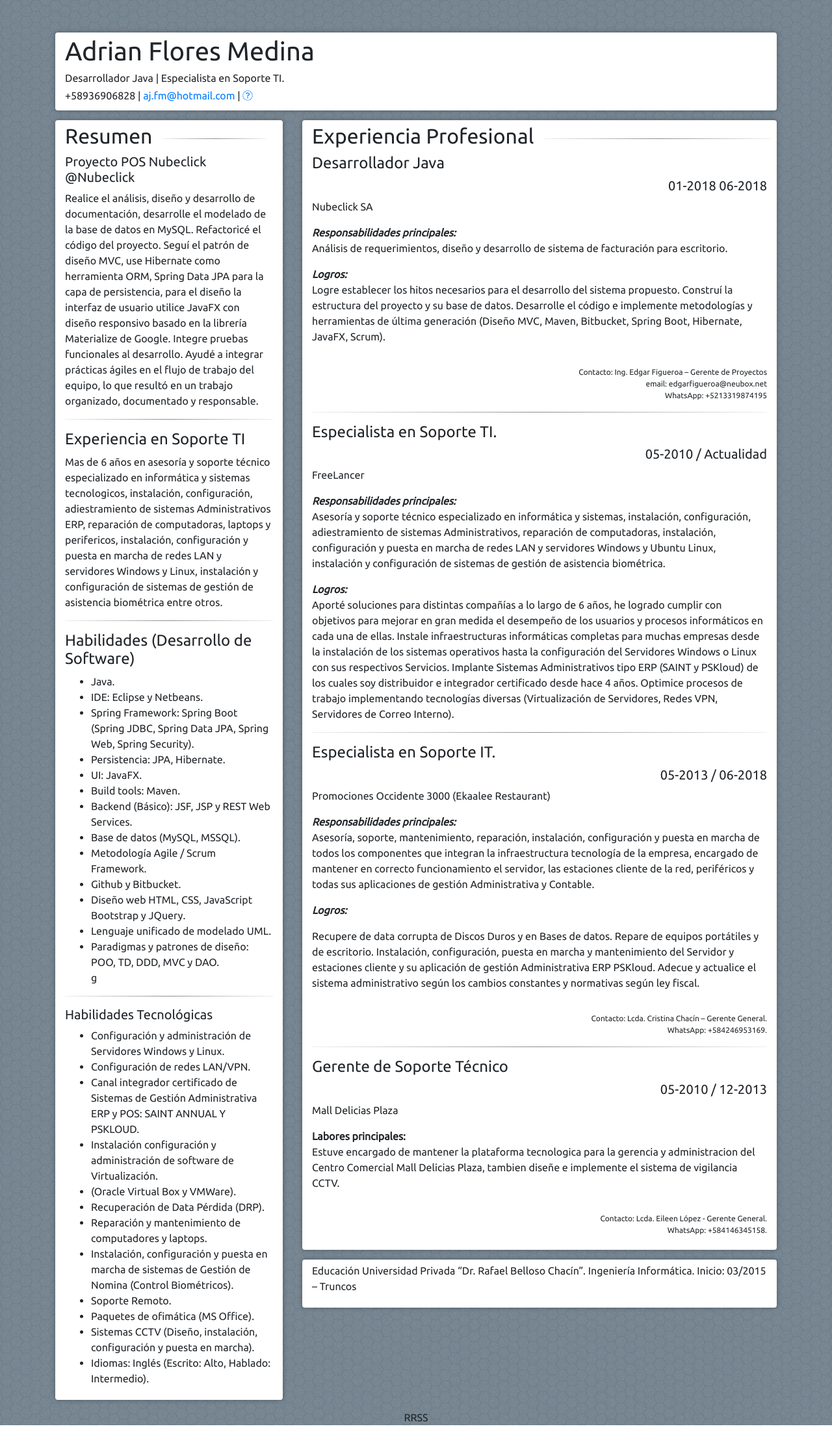
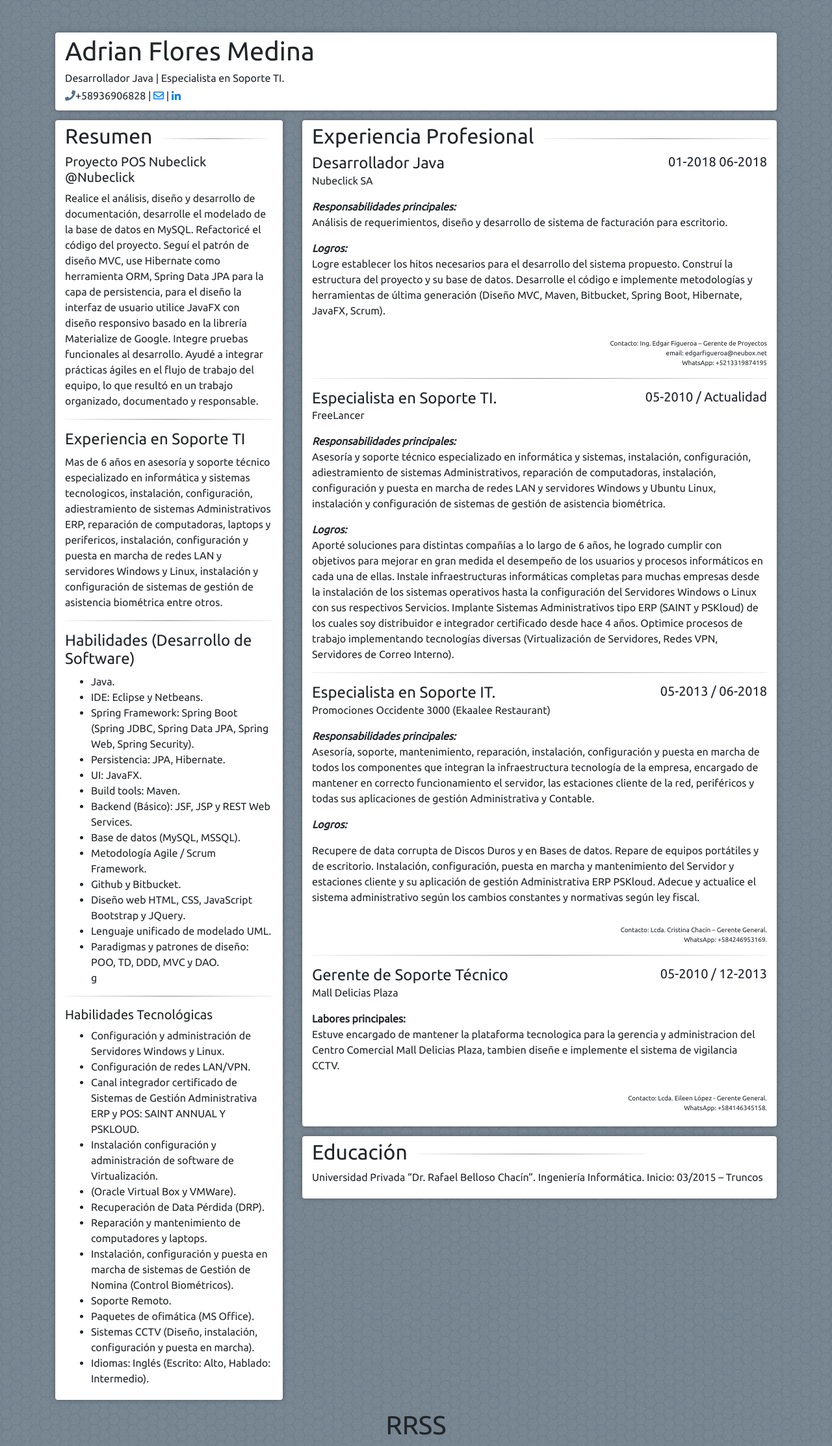
Before and after one commit to ajfmo/ajfmo.github.io, a PHP site: page / in a window 1280 px wide. Shown: the whole page at 65% size. Before the commit the page ends 2194 px from the top, so only its background shows below. Run offline with PHP 8.4, Linux system fonts and the light colour scheme.

Commit message:
Update 4

```diff
--- a/css/style.css
+++ b/css/style.css
@@ -48,10 +48,18 @@
 }
 
 .contacto {
-  font-size: 12px;
+  font-size: 10px;
 }
 
-.misma-linea {
-  clear: both;
+.misma-linea h4{
   display: inline;
 }
+.misma-linea h5{
+  float: right;
+  display: inline;
+}
+
+
+.fa-phone {
+  color: #557085;
+}
--- a/index.html
+++ b/index.html
@@ -24,7 +24,7 @@
         <div>
           <h1>Adrian Flores Medina</h1>
           <h6>Desarrollador Java | Especialista en Soporte TI.</h6>
-          <h6>+58936906828 | <a href="mailto:aj.fm@hotmail.com?Subject=Hello%20again">aj.fm@hotmail.com</a> | <a href="htttp://www.linkedin.com/ajfmo"><i class="fab fa-linkedin-in">linkedin: ajfmo</i></a></h6>
+          <h6><i class="fas fa-phone"></i></i>+58936906828 | <a href="mailto:aj.fm@hotmail.com?Subject=Hello%20again"><i class="far fa-envelope"></i></a> | <a href="https://www.linkedin.com/in/ajfmo/" target="_blank"><i class="fab fa-linkedin-in"></i></a></h6>
         </div>
       </div>
     </div>
@@ -35,7 +35,6 @@
         <div class="resumen">
           <main role="main">
             <h2>Resumen</h2>
-
             <h5>Proyecto POS Nubeclick @Nubeclick</h5>
             <p>Realice el análisis, diseño y desarrollo de documentación, desarrolle el modelado de la base de datos en MySQL. Refactoricé el código del proyecto. Seguí el patrón de diseño MVC, use Hibernate como herramienta ORM, Spring Data JPA para la
               capa de persistencia, para el diseño la interfaz de usuario utilice JavaFX con diseño responsivo basado en la librería Materialize de Google. Integre pruebas funcionales al desarrollo. Ayudé a integrar prácticas ágiles en el flujo de trabajo
@@ -62,7 +61,6 @@
               <li>Paradigmas y patrones de diseño: POO, TD, DDD, MVC y DAO.</li>g
             </ul>
             <hr>
-
             <h5>Habilidades Tecnológicas</h5>
             <ul>
               <li>Configuración y administración de Servidores Windows y Linux.</li>
@@ -96,9 +94,8 @@
             Análisis de requerimientos, diseño y desarrollo de sistema de facturación para escritorio.
           </p>
           <strong><em> Logros:</em></strong>
-          <p>
-            Logre establecer los hitos necesarios para el desarrollo del sistema propuesto. Construí la estructura del proyecto y su base de datos. Desarrolle el código e implemente metodologías y herramientas de última generación (Diseño MVC, Maven, Bitbucket, Spring
-            Boot, Hibernate, JavaFX, Scrum).
+          <p>Logre establecer los hitos necesarios para el desarrollo del sistema propuesto. Construí la estructura del proyecto y su base de datos. Desarrolle el código e implemente metodologías y herramientas de última generación (Diseño MVC, Maven, Bitbucket,
+            Spring Boot, Hibernate, JavaFX, Scrum).
           </p>
           <div class="text-right contacto">
             <br>Contacto: Ing. Edgar Figueroa – Gerente de Proyectos
@@ -106,8 +103,10 @@
             <br>WhatsApp: +5213319874195
           </div>
           <hr>
+          <div class="misma-linea">
             <h4>Especialista en Soporte TI.</h4>
             <h5 class="text-right">05-2010 / Actualidad</h5>
+          </div>
           <p>FreeLancer</p>
           <strong><em>Responsabilidades principales:</em></strong>
           <p>
@@ -121,8 +120,10 @@
             e integrador certificado desde hace 4 años. Optimice procesos de trabajo implementando tecnologías diversas (Virtualización de Servidores, Redes VPN, Servidores de Correo Interno).
           </p>
           <hr>
+          <div class="misma-linea">
             <h4>Especialista en Soporte IT.</h4>
             <h5 class="text-right">05-2013 / 06-2018</h5>
+          </div>
           <p>Promociones Occidente 3000 (Ekaalee Restaurant)</p>
           <strong><em>Responsabilidades principales:</em></strong>
           <p>
@@ -138,8 +139,10 @@
               <br>WhatsApp: +584246953169.
             </div>
             <hr>
+            <div class="misma-linea">
               <h4>Gerente de Soporte Técnico</h4>
               <h5 class="text-right">05-2010 / 12-2013</h5>
+            </div>
             <p>Mall Delicias Plaza</p>
             <strong class="em">Labores principales:</strong>
             <p>Estuve encargado de mantener la plataforma tecnologica para la gerencia y administracion del Centro Comercial Mall Delicias Plaza, tambien diseñe e implemente el sistema de vigilancia CCTV.</p>
@@ -152,8 +155,8 @@
       </div>
       <div class="col-md-12 tarjetas">
         <div class="estudios">
-          <i class=""></i>
-          <p>Educación Universidad Privada “Dr. Rafael Belloso Chacín”. Ingeniería Informática. Inicio: 03/2015 – Truncos</p>
+          <h2>Educación</h2>
+          <p> Universidad Privada “Dr. Rafael Belloso Chacín”. Ingeniería Informática. Inicio: 03/2015 – Truncos</p>
         </div>
       </div>
       </main>
@@ -161,7 +164,7 @@
   </div>
   <div class="footer">
     <div class="container social text-center">
-      RRSS
+      <h1>RRSS</h1>
     </div>
   </div>
 </div>
```
Lines whose indentation alone changed are shown as unchanged.
